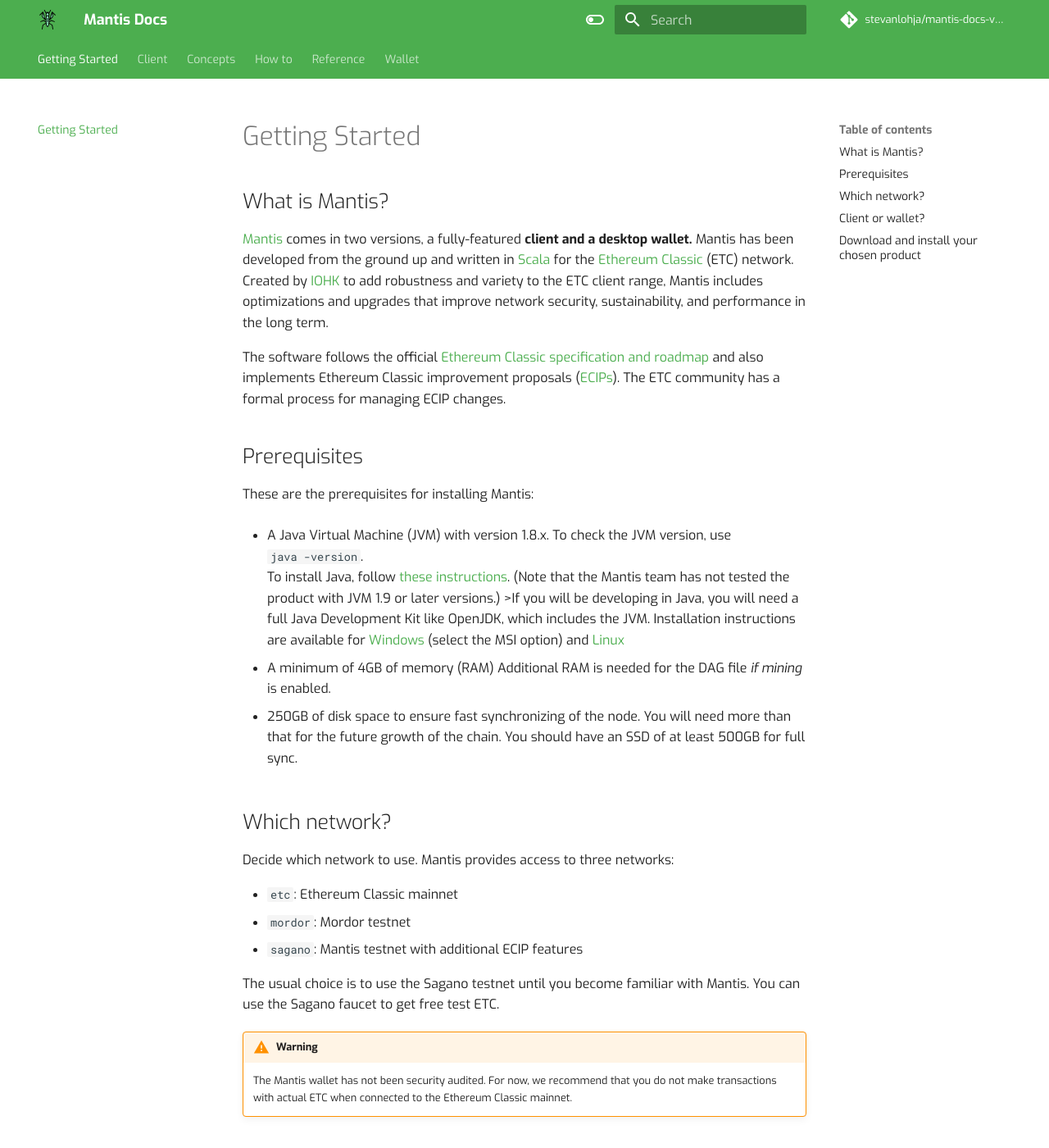
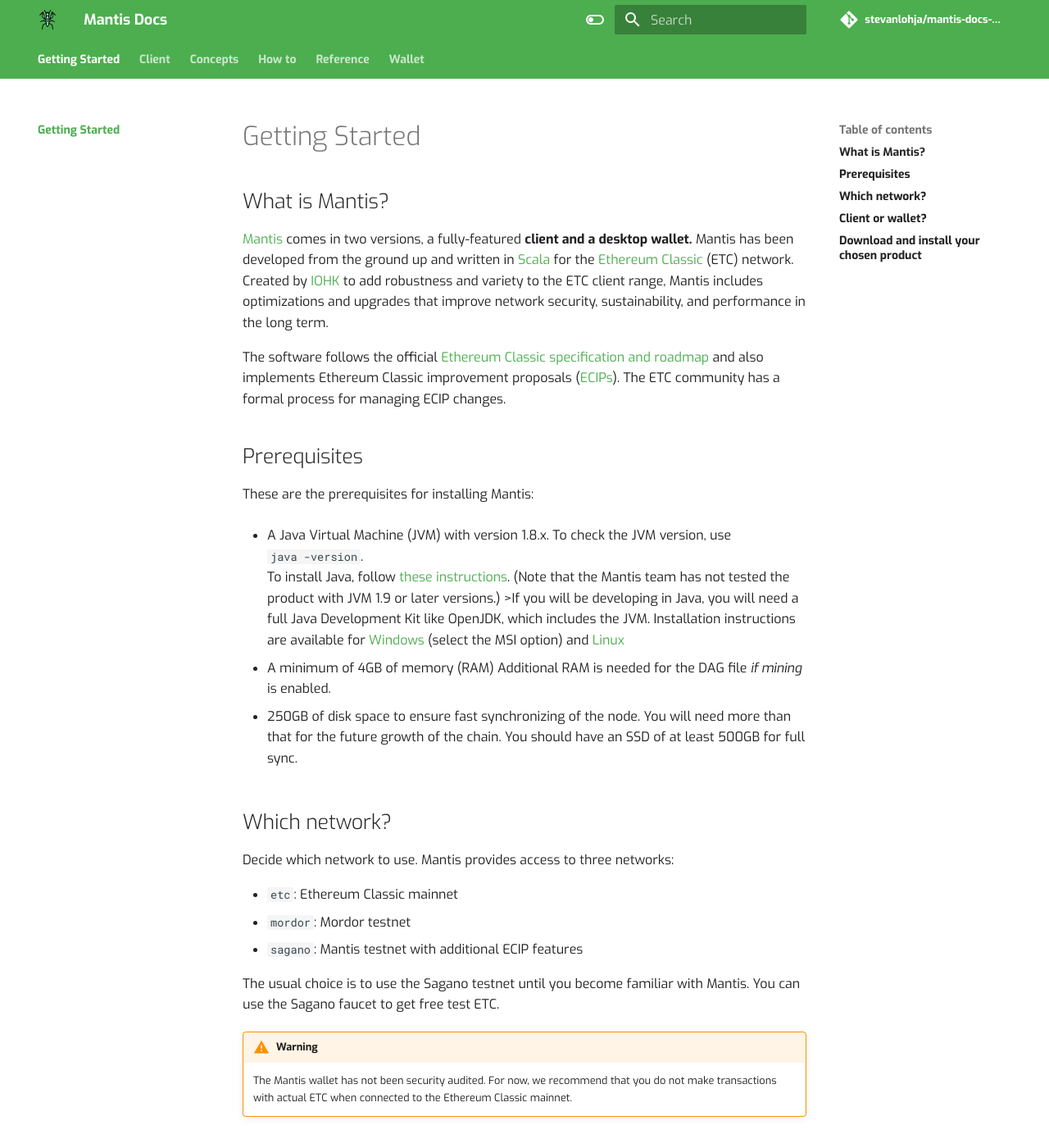
Before and after one commit to stevanlohja/mantis-docs-v2-preview, an MkDocs documentation site: the page built from docs/index.md, in a window 1280 px wide and 1400 px high. Shown: the whole window at 82% size. Built offline with MkDocs 1.6.1 and Material for MkDocs 9.7.7, drawn with Linux system fonts in a browser that asks for light colours; comment, search, counter and statistics services are not loaded.

Commit message:
fix: made nav fonts larger

```diff
--- /dev/null
+++ b/docs/css/custom.css
@@ -0,0 +1,3 @@
+nav {
+    font-weight: 800;
+}
--- a/mkdocs.yml
+++ b/mkdocs.yml
@@ -73,3 +73,6 @@ markdown_extensions:
   - pymdownx.tasklist:
       custom_checkbox: true
   - pymdownx.tilde
+
+extra_css:
+  - css/custom.css
```
